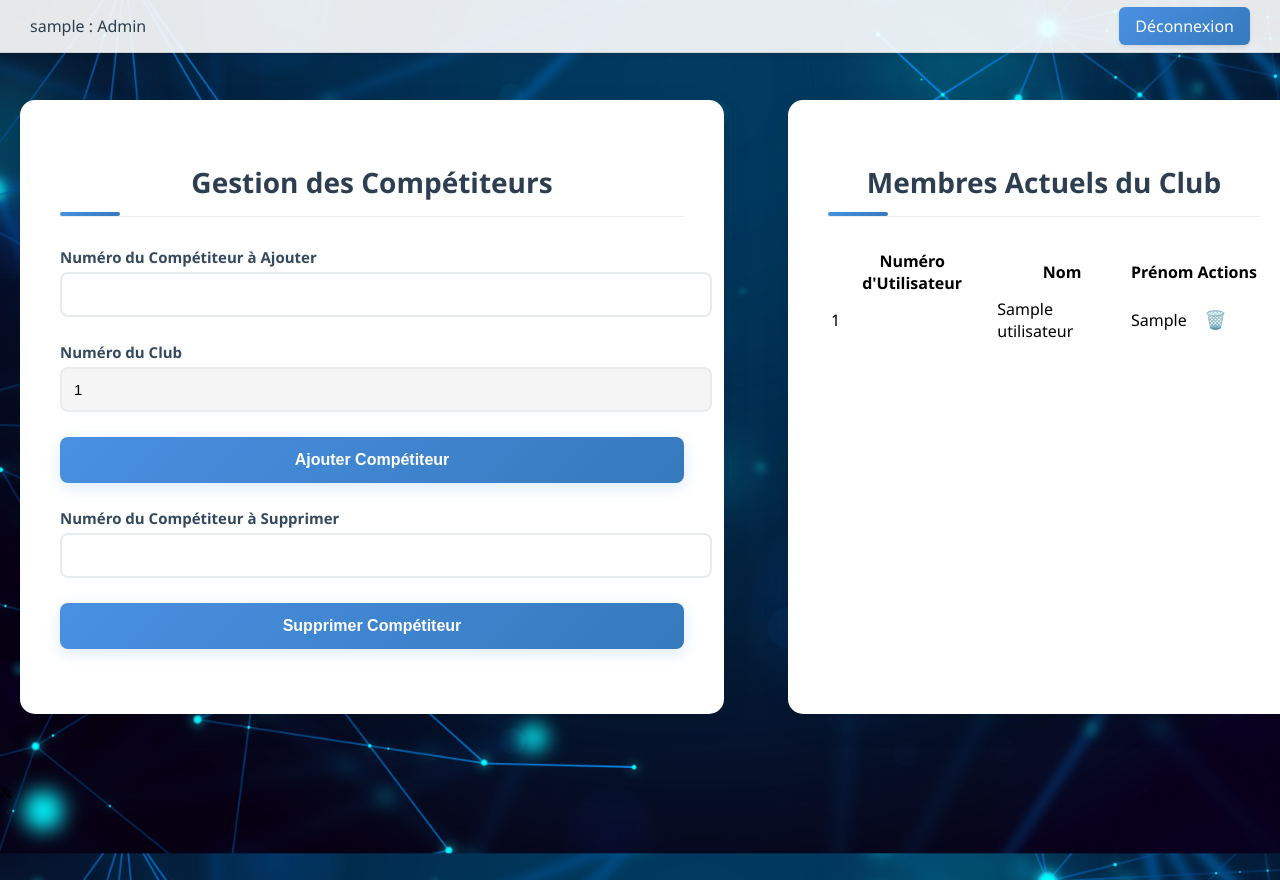
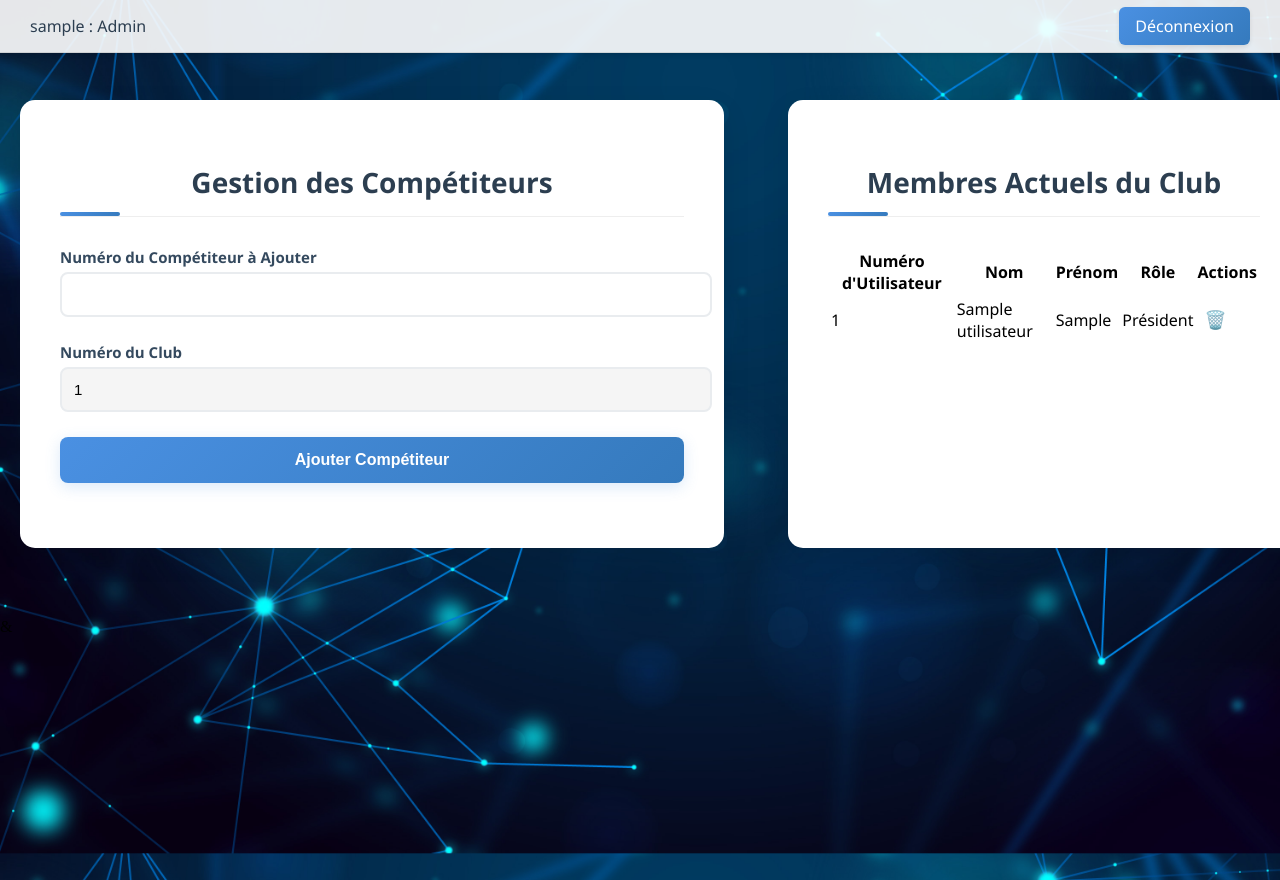
Before and after one commit to atxme/ProjetWeb, a PHP site: page /pages/directeur/dashboard.php in a window 1280 px wide. Run offline with PHP 8.4, Linux system fonts and the light colour scheme; the visitor is signed in with stand-in values (Sample User, id 1); tables that the repository leaves empty hold one stand-in row (values such as "Sample post").

Commit message:
dirrecteur

```diff
--- a/src/pages/directeur/dashboard.php
+++ b/src/pages/directeur/dashboard.php
@@ -40,6 +40,14 @@ if ($_SERVER['REQUEST_METHOD'] === 'POST') {
         try {
             $pdo->beginTransaction();
 
+            // Vérifier si l'utilisateur est un président
+            $sql = "SELECT COUNT(*) FROM President WHERE numPresident = :numPresident";
+            $stmt = $pdo->prepare($sql);
+            $stmt->execute([':numPresident' => $numCompetiteur]);
+            if ($stmt->fetchColumn() > 0) {
+                throw new PDOException("Impossible de supprimer un président.");
+            }
+
             // Supprimer les évaluations des dessins du compétiteur
             $sql = "DELETE FROM Evaluation WHERE numDessin IN (SELECT numDessin FROM Dessin WHERE numCompetiteur = :numCompetiteur)";
             $stmt = $pdo->prepare($sql);
@@ -74,7 +82,18 @@ if ($_SERVER['REQUEST_METHOD'] === 'POST') {
     }
 }
 
-$sql = "SELECT numUtilisateur, nom, prenom FROM Utilisateur WHERE numClub = :numClub";
+$sql = "SELECT u.numUtilisateur, u.nom, u.prenom,
+        CASE
+            WHEN p.numPresident IS NOT NULL THEN 'Président'
+            WHEN c.numCompetiteur IS NOT NULL THEN 'Compétiteur'
+            WHEN e.numEvaluateur IS NOT NULL THEN 'Évaluateur'
+            ELSE 'Membre'
+        END as role
+        FROM Utilisateur u
+        LEFT JOIN President p ON u.numUtilisateur = p.numPresident
+        LEFT JOIN Competiteur c ON u.numUtilisateur = c.numCompetiteur
+        LEFT JOIN Evaluateur e ON u.numUtilisateur = e.numEvaluateur
+        WHERE u.numClub = :numClub";
 $stmt = $pdo->prepare($sql);
 $stmt->execute([':numClub' => $numClubDirecteur]);
 $membres = $stmt->fetchAll(PDO::FETCH_ASSOC);
@@ -124,15 +143,6 @@ $membres = $stmt->fetchAll(PDO::FETCH_ASSOC);
                 </div>
                 <button type="submit" class="btn-submit">Ajouter Compétiteur</button>
             </form>
-
-            <form method="post">
-                <input type="hidden" name="action" value="supprimer">
-                <div class="form-group">
-                    <label for="numCompetiteur">Numéro du Compétiteur à Supprimer</label>
-                    <input type="number" id="numCompetiteur" name="numCompetiteur" required>
-                </div>
-                <button type="submit" class="btn-submit">Supprimer Compétiteur</button>
-            </form>
         </div>
 
         <div class="admin-box">
@@ -145,6 +155,7 @@ $membres = $stmt->fetchAll(PDO::FETCH_ASSOC);
                         <th>Numéro d'Utilisateur</th>
                         <th>Nom</th>
                         <th>Prénom</th>
+                        <th>Rôle</th>
                         <th>Actions</th>
                     </tr>
                 </thead>
@@ -154,6 +165,7 @@ $membres = $stmt->fetchAll(PDO::FETCH_ASSOC);
                             <td><?php echo htmlspecialchars($membre['numUtilisateur']); ?></td>
                             <td><?php echo htmlspecialchars($membre['nom']); ?></td>
                             <td><?php echo htmlspecialchars($membre['prenom']); ?></td>
+                            <td><?php echo htmlspecialchars($membre['role']); ?></td>
                             <td>
                                 <form method="post" style="margin: 0;">
                                     <input type="hidden" name="action" value="supprimer">
```
